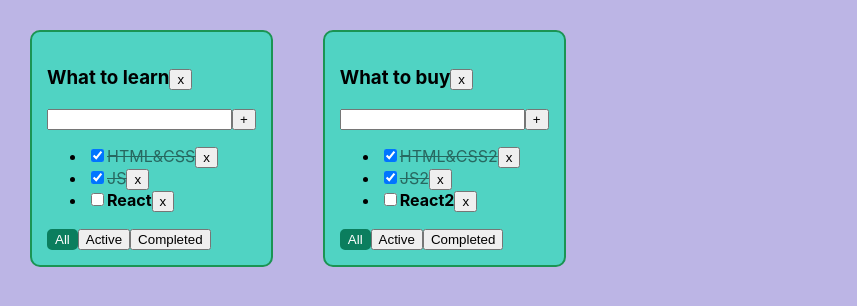
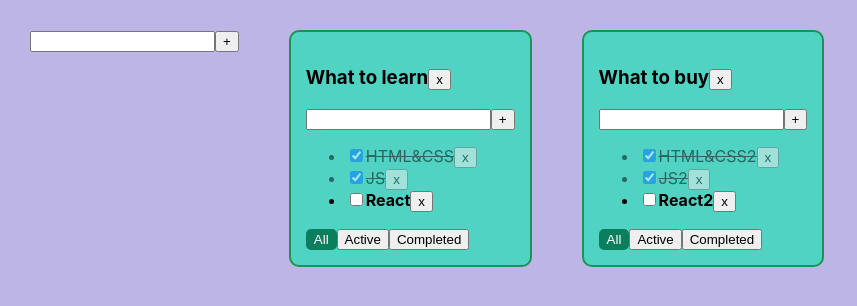
Before and after one commit to igor-minaev/todolist-lessons, a React (Create React App) app: page / in a window 1280 px wide. Shown: the top 306 px of the page, without its empty margins (0-857 px from the left). Built offline with nearby package versions, Linux system fonts and the light colour scheme.

Commit message:
lesson 6

```diff
--- a/src/AddItemForm.tsx
+++ b/src/AddItemForm.tsx
@@ -1,26 +1,30 @@
 import React, {ChangeEvent, KeyboardEvent, useState} from 'react';
 
-export const AddItemForm = () => {
-    const [newTaskTitle, setNewTaskTitle] = useState('')
+type PropsType = {
+    onClick: (title: string) => void
+}
+
+export const AddItemForm = (props: PropsType) => {
+    const [newTitle, setNewTitle] = useState('')
     const [error, setError] = useState(false)
     const onChangeHandler = (e: ChangeEvent<HTMLInputElement>) => {
         error && setError(false)
-        setNewTaskTitle(e.currentTarget.value)
+        setNewTitle(e.currentTarget.value)
     }
     const addTaskHandler = () => {
-        const trimmedNewTaskTitle = newTaskTitle.trim()
+        const trimmedNewTaskTitle = newTitle.trim()
         if (trimmedNewTaskTitle) {
-            addTask(id, trimmedNewTaskTitle)
+            props.onClick(trimmedNewTaskTitle)
         } else {
             setError(true)
         }
-        setNewTaskTitle('')
+        setNewTitle('')
     }
     const onKeyDownHandler = (e: KeyboardEvent<HTMLInputElement>) => e.key === 'Enter' && addTaskHandler()
     const errorMessage = error && <p style={{color: 'red'}}>Title is required!</p>
     return (
         <div>
-            <input className={error ? 'inputError' : ''} value={newTaskTitle} onChange={onChangeHandler}
+            <input className={error ? 'inputError' : ''} value={newTitle} onChange={onChangeHandler}
                    onKeyDown={onKeyDownHandler}/>
             <button onClick={addTaskHandler}>+</button>
             {errorMessage}
--- a/src/App.tsx
+++ b/src/App.tsx
@@ -2,6 +2,7 @@ import React, {useState} from 'react';
 import './App.css';
 import {TaskType, TodoList} from './TodoList';
 import {v1} from 'uuid';
+import {AddItemForm} from './AddItemForm';
 
 export type FilterType = 'all' | 'active' | 'completed'
 
@@ -63,10 +64,23 @@ function App() {
         setTodolists(todolists.filter(t => t.id !== todolistId))
         delete tasks[todolistId]
     }
+    const addTodolist = (newTitle: string) => {
+        const newTodolistId = v1()
+        const newTodolist: TodolistsType = {id: newTodolistId, title: newTitle, filter: 'all'}
+        setTodolists([newTodolist, ...todolists])
+        setTasks({...tasks, [newTodolistId]: []})
+    }
 
+    const changeTaskTitle = (todolistId: string, taskId: string, newTitle: string) => {
+        setTasks({...tasks, [todolistId]: tasks[todolistId].map(t => t.id === taskId ? {...t, title: newTitle} : t)})
+    }
+    const changeTodolistTitle = (todolistId: string, newTitle: string) => {
+        setTodolists(todolists.map(t => t.id === todolistId ? {...t, title: newTitle} : t))
+    }
 
     return (
         <div className="App">
+            <AddItemForm onClick={addTodolist}/>
             {todolists.map(el => {
                 return (
                     <TodoList
@@ -80,6 +94,8 @@ function App() {
                         addTask={addTask}
                         changeTaskStatus={changeTaskStatus}
                         removeTodolist={removeTodolist}
+                        changeTaskTitle={changeTaskTitle}
+                        changeTodolistTitle={changeTodolistTitle}
                     />
                 )
             })}
--- /dev/null
+++ b/src/EditableSpan.tsx
@@ -0,0 +1,26 @@
+import React, {ChangeEvent, useState} from 'react';
+
+type PropsType = {
+    oldTitle: string
+    onClick: (newTitle: string) => void
+}
+
+export const EditableSpan = (props: PropsType) => {
+    const [newTitle, setNewTitle] = useState(props.oldTitle)
+    // const [error, setError] = useState(false)
+    const [edit, setEdit] = useState(false)
+    const onChangeHandler = (e: ChangeEvent<HTMLInputElement>) => {
+        // error && setError(false)
+        setNewTitle(e.currentTarget.value)
+    }
+    const editHandler = () => {
+        setEdit(!edit)
+        edit && addTask()
+    }
+    const addTask = () => props.onClick(newTitle)
+    return (
+        edit
+            ? <input value={newTitle} onBlur={editHandler} autoFocus onChange={onChangeHandler}/>
+            : <span onDoubleClick={editHandler}>{props.oldTitle}</span>
+    );
+};
--- a/src/TodoList.tsx
+++ b/src/TodoList.tsx
@@ -1,6 +1,7 @@
 import React, {ChangeEvent, FC, useRef, KeyboardEvent, useState} from 'react';
 import {FilterType} from './App';
 import {AddItemForm} from './AddItemForm';
+import {EditableSpan} from './EditableSpan';
 
 export type TaskType = {
     id: string
@@ -18,6 +19,8 @@ type TodoListPropsType = {
     addTask: (todolistId: string, title: string) => void
     changeTaskStatus: (todolistId: string, taskId: string, newIsDoneValue: boolean) => void
     removeTodolist: (todolistId: string) => void
+    changeTaskTitle: (todolistId: string, taskId: string, newTitle: string) => void
+    changeTodolistTitle: (todolistId: string, newTitle: string) => void
 }
 
 export const TodoList: FC<TodoListPropsType> = (
@@ -30,7 +33,9 @@ export const TodoList: FC<TodoListPropsType> = (
         addTask,
         changeTaskStatus,
         filter,
-        removeTodolist
+        removeTodolist,
+        changeTaskTitle,
+        changeTodolistTitle
     }) => {
 
     const getFilteredTasksForRender = (allTasks: TaskType[], filter: FilterType): TaskType[] => {
@@ -74,9 +79,10 @@ export const TodoList: FC<TodoListPropsType> = (
         const removeTaskHandler = () => removeTask(id, t.id)
         const changeTaskStatusHandler = (e: ChangeEvent<HTMLInputElement>) => changeTaskStatus(id, t.id, e.currentTarget.checked)
         return (
-            <li key={t.id}>
+            <li key={t.id} className={t.isDone ? 'taskDone' : 'task'}>
                 <input type="checkbox" checked={t.isDone} onChange={changeTaskStatusHandler}/>
-                <span className={t.isDone ? 'taskDone' : 'task'}>{t.title}</span>
+                {/*<span>{t.title}</span>*/}
+                <EditableSpan oldTitle={t.title} onClick={(newTitle) => changeTaskTitleHandler(t.id, newTitle)}/>
                 <button onClick={removeTaskHandler}>x</button>
             </li>
         )
@@ -103,21 +109,32 @@ export const TodoList: FC<TodoListPropsType> = (
     // const onKeyDownHandler = (e: KeyboardEvent<HTMLInputElement>) => e.key === 'Enter' && addTaskHandler()
     // const errorMessage = error && <p style={{color: 'red'}}>Title is required!</p>
     const removeTodolistHandler = () => removeTodolist(id)
-
+    const addTaskHandler = (title: string) => addTask(id, title)
+    const changeTodolistTitleHandler = (newTitle: string) => changeTodolistTitle(id, newTitle)
+    const changeTaskTitleHandler = (taskId: string, newTitle: string) => changeTaskTitle(id, taskId, newTitle)
     return (
         <div className="todolist">
             <h3>
-                {title}
-                <button onClick={removeTodolistHandler}>x</button>
+                <EditableSpan oldTitle={title} onClick={changeTodolistTitleHandler}/>
+                {/*{title}*/}
+                <button onClick={removeTodolistHandler}> x</button>
             </h3>
-            <AddItemForm/>
-            {/*<div>*/}
-            {/*    <input className={error ? 'inputError' : ''} value={newTaskTitle} onChange={onChangeHandler}*/}
-            {/*           onKeyDown={onKeyDownHandler}/>*/}
-            {/*    <button onClick={addTaskHandler}>+</button>*/}
-            {/*    {errorMessage}*/}
-            {/*</div>*/}
-            {tasksList}
+            <AddItemForm onClick={addTaskHandler}/>
+            {/*<div>*/
+            }
+            {/*    <input className={error ? 'inputError' : ''} value={newTaskTitle} onChange={onChangeHandler}*/
+            }
+            {/*           onKeyDown={onKeyDownHandler}/>*/
+            }
+            {/*    <button onClick={addTaskHandler}>+</button>*/
+            }
+            {/*    {errorMessage}*/
+            }
+            {/*</div>*/
+            }
+            {
+                tasksList
+            }
             <div>
                 <button className={filter === 'all' ? 'activeBtn' : ''} onClick={() => changeFilter(id, 'all')}>All
                 </button>
@@ -129,5 +146,6 @@ export const TodoList: FC<TodoListPropsType> = (
                 </button>
             </div>
         </div>
-    );
+    )
+        ;
 };
```
